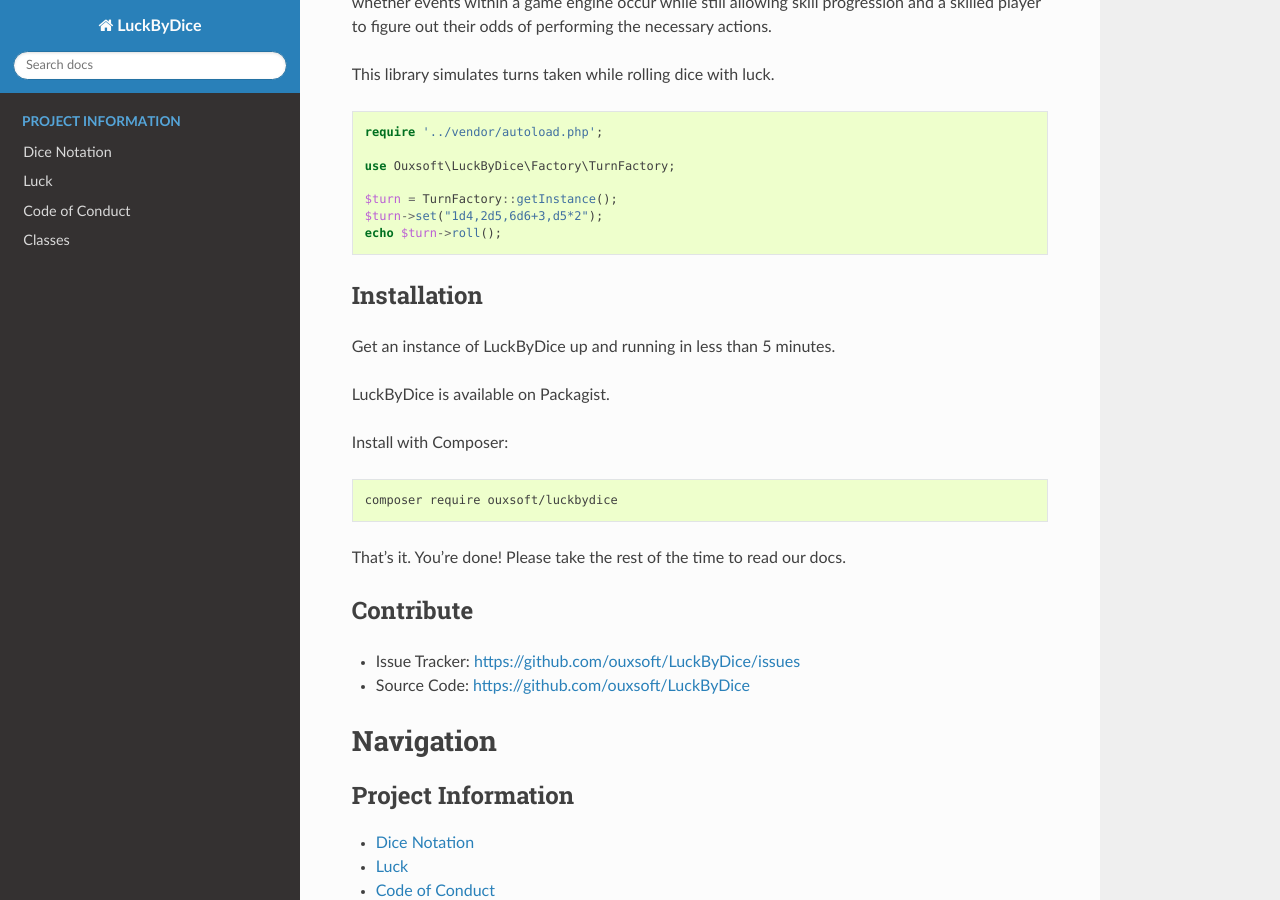
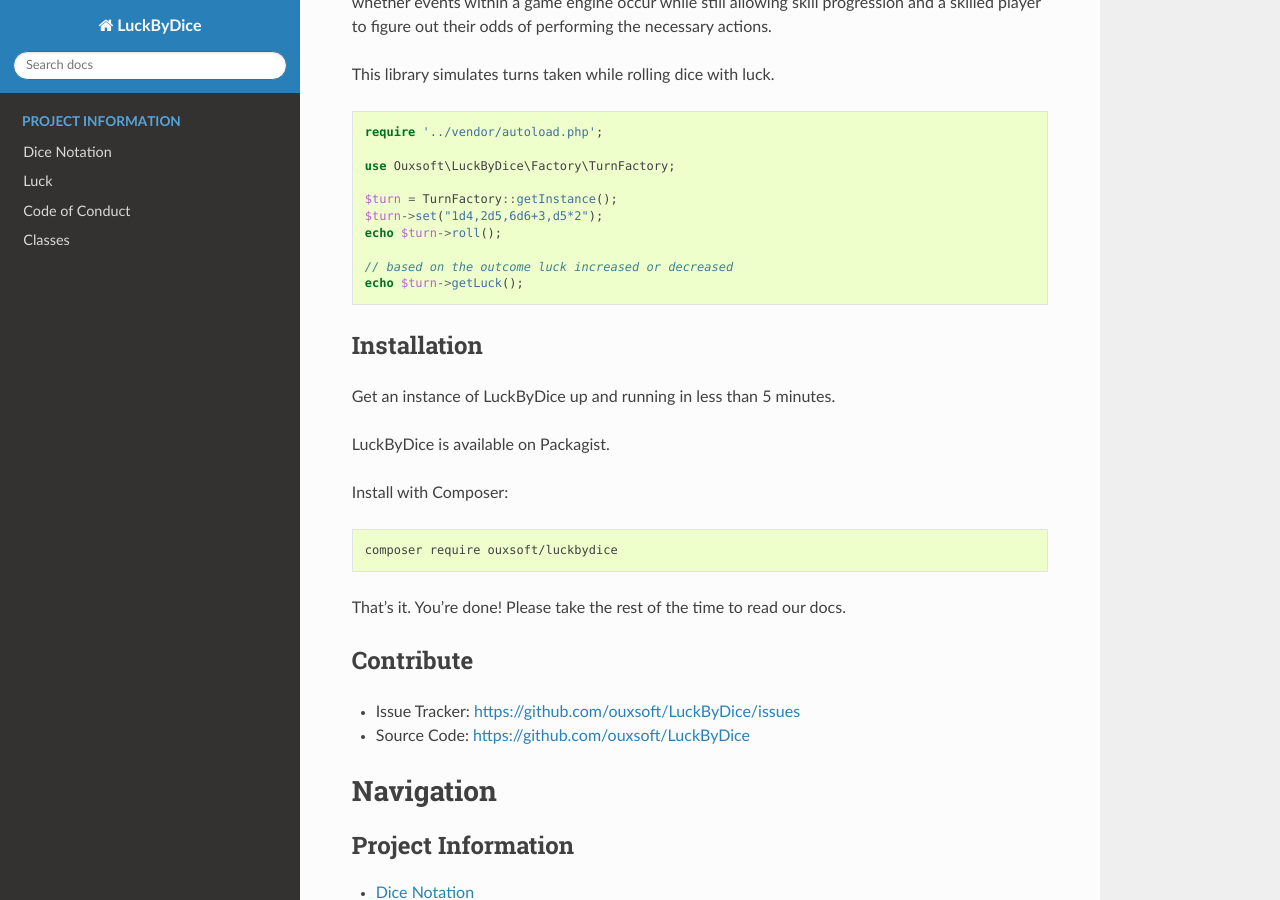
Before and after one commit to Ouxsoft/LuckByDice, a Sphinx documentation site: the page built from docs/index.rst, in a window 1280 px wide and 900 px high, scrolled down 350 px. Built offline with Sphinx 7.4.7 and the Read the Docs theme 2.0.0, drawn with Linux system fonts in a browser that asks for light colours.

Commit message:
Add getLuck() to example

```diff
--- a/docs/index.rst
+++ b/docs/index.rst
@@ -18,6 +18,9 @@
     $turn = TurnFactory::getInstance();
     $turn->set("1d4,2d5,6d6+3,d5*2");
     echo $turn->roll();
+
+    // based on the outcome luck increased or decreased
+    echo $turn->getLuck();
 
 
 Installation
```
